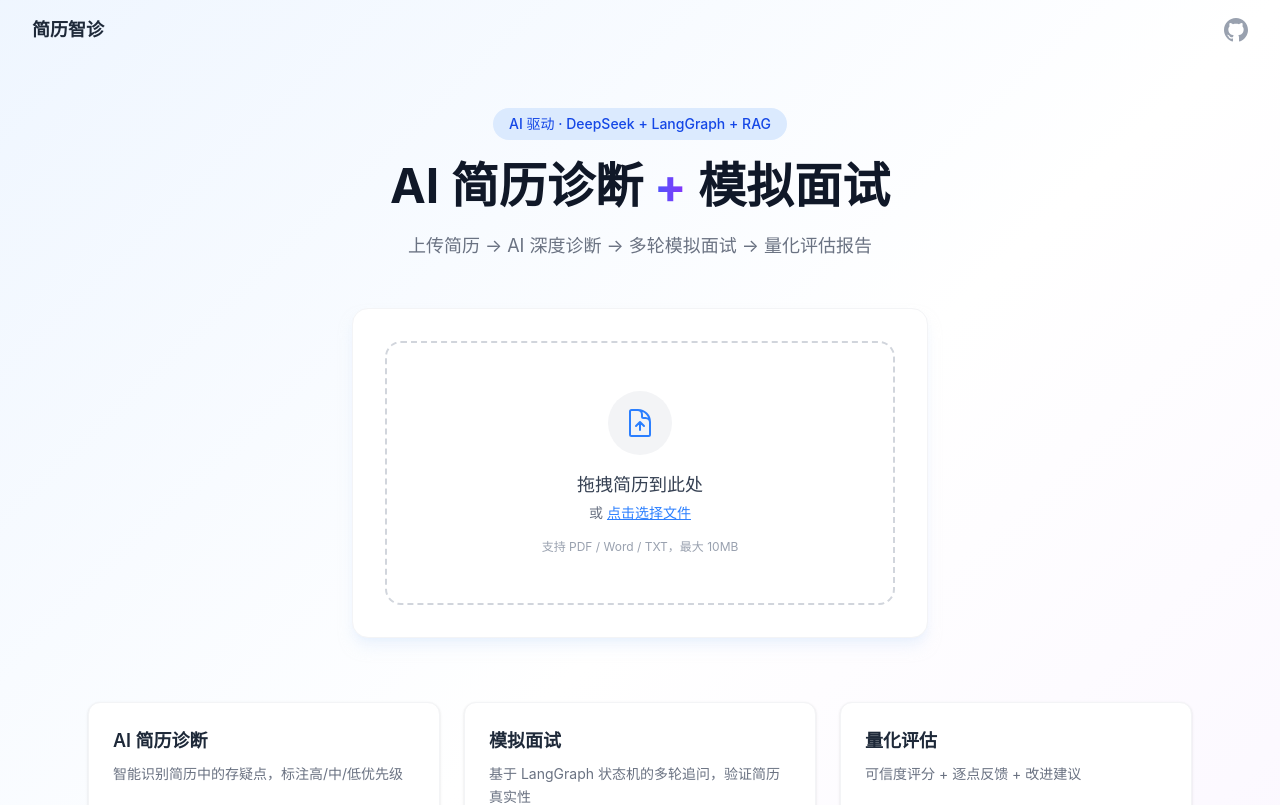
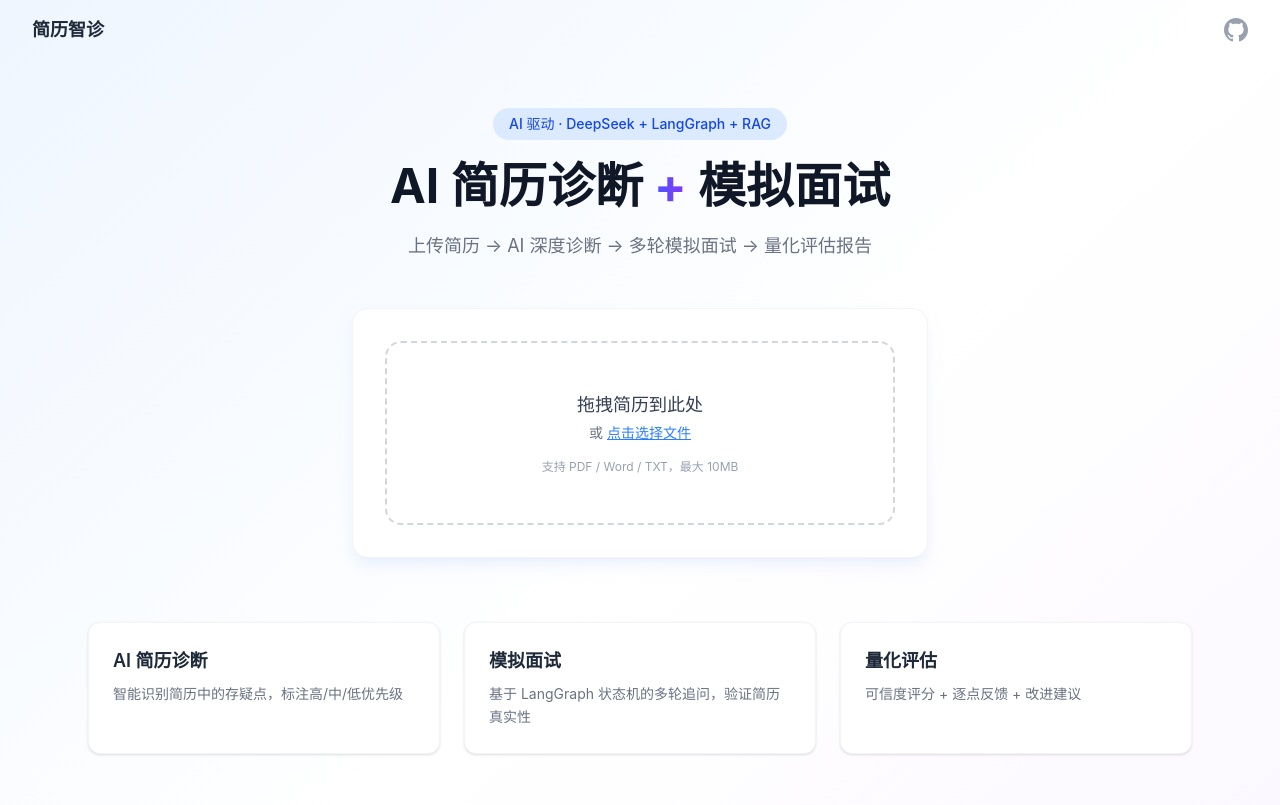
Before and after one commit to Katrina55553/Resume-Agent, a React (Vite) app in the folder frontend/: page / in a window 1280 px wide. Shown: the top 805 px of the page. Built offline with nearby package versions, Linux system fonts and the light colour scheme.

Commit message:
feat: remove upload icon from FileDropzone component

```diff
--- a/frontend/src/components/Upload/FileDropzone.tsx
+++ b/frontend/src/components/Upload/FileDropzone.tsx
@@ -102,16 +102,6 @@
         />
 
         <div className="flex flex-col items-center gap-4">
-          {/* 上传图标 */}
-          <div className={`
-            w-16 h-16 rounded-full flex items-center justify-center
-            ${isDragging ? 'bg-blue-100' : 'bg-gray-100'}
-          `}>
-            <svg className="w-8 h-8 text-blue-500" fill="none" viewBox="0 0 24 24" strokeWidth={1.5} stroke="currentColor">
-              <path strokeLinecap="round" strokeLinejoin="round" d="M19.5 14.25v-2.625a3.375 3.375 0 0 0-3.375-3.375h-1.5A1.125 1.125 0 0 1 13.5 7.125v-1.5a3.375 3.375 0 0 0-3.375-3.375H8.25m6.75 12-3-3m0 0-3 3m3-3v6m-1.5-15H5.625c-.621 0-1.125.504-1.125 1.125v17.25c0 .621.504 1.125 1.125 1.125h12.75c.621 0 1.125-.504 1.125-1.125V11.25a9 9 0 0 0-9-9Z" />
-            </svg>
-          </div>
-
           <div>
             <p className="text-lg font-medium text-gray-700">
               {isDragging ? '松开即可上传' : '拖拽简历到此处'}
```
